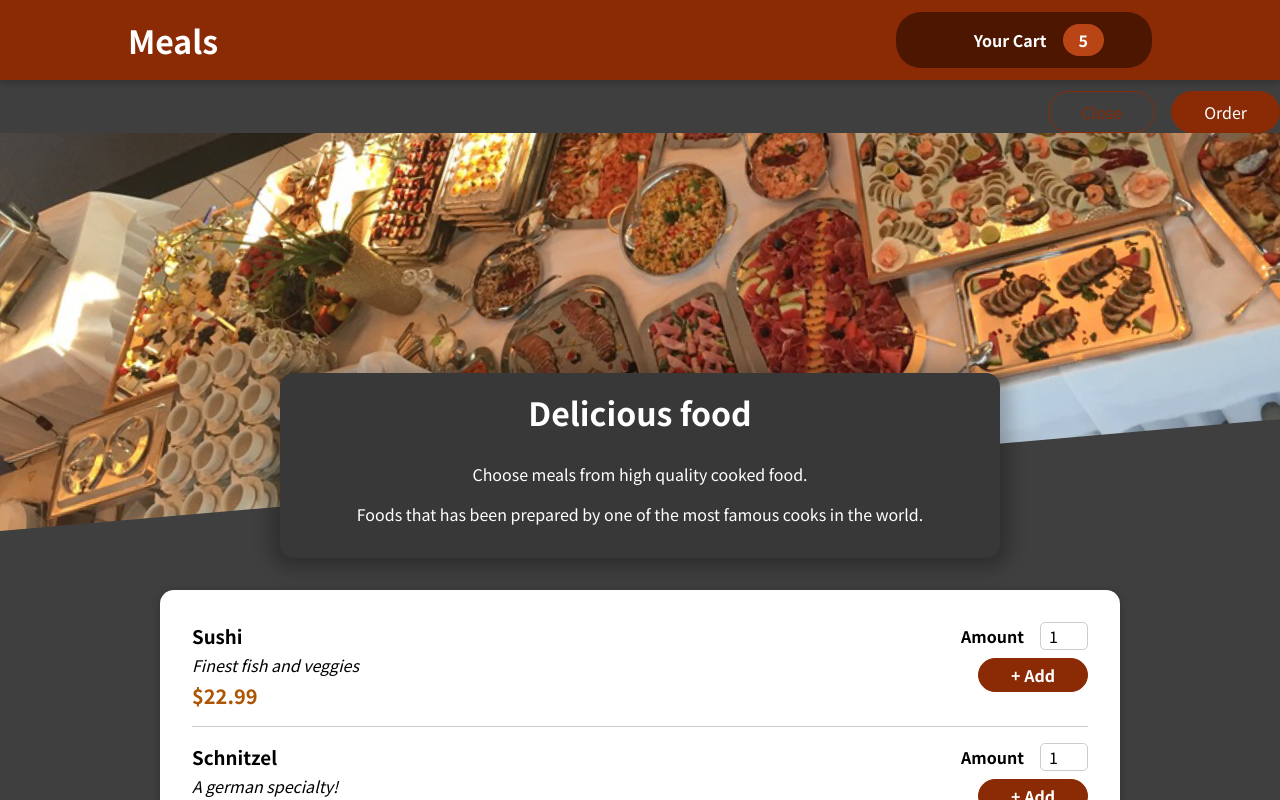
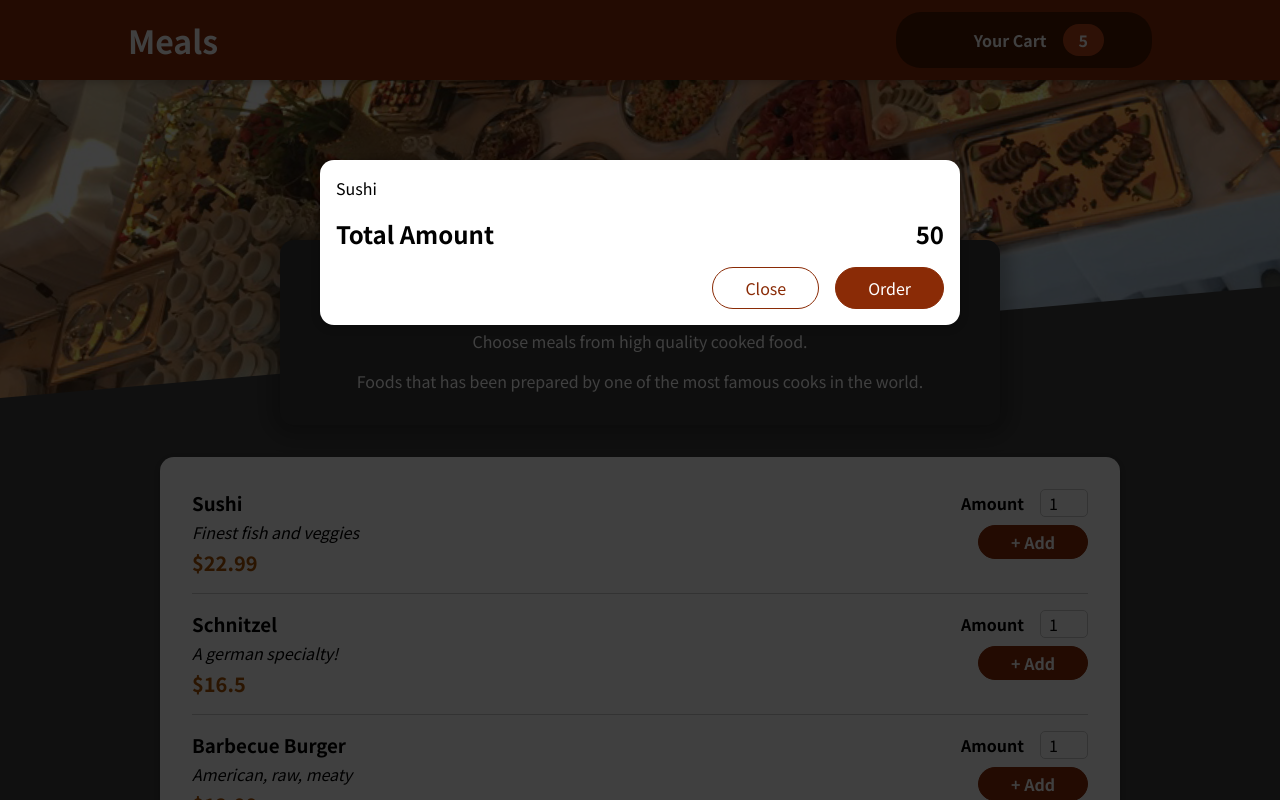
Before and after one commit to qur786/Food-Order, a React (Create React App) app: page / in a window 1280 px wide. Shown: the top 800 px of the page. Built offline with nearby package versions, Linux system fonts and the light colour scheme; some icons are missing.

Commit message:
feat: add CSS

```diff
--- /dev/null
+++ b/src/components/ModalBackdrop/index.module.css
@@ -0,0 +1,9 @@
+.backdrop {
+  position: fixed;
+  top: 0;
+  left: 0;
+  width: 100%;
+  height: 100vh;
+  z-index: 20;
+  background-color: rgba(0, 0, 0, 0.75);
+}
--- a/src/components/ModalBackdrop/index.tsx
+++ b/src/components/ModalBackdrop/index.tsx
@@ -1,3 +1,5 @@
+import classes from "./index.module.css";
+
 export function ModalBackdrop() {
-  return <div />;
+  return <div className={classes.backdrop} />;
 }
--- /dev/null
+++ b/src/components/ModalOverLays/index.module.css
@@ -0,0 +1,30 @@
+.modal {
+  position: fixed;
+  top: 20vh;
+  left: 5%;
+  width: 90%;
+  background-color: white;
+  padding: 1rem;
+  border-radius: 14px;
+  box-shadow: 0 2px 8px rgba(0, 0, 0, 0.25);
+  z-index: 30;
+  animation: slide-down 300ms ease-out forwards;
+}
+
+@media (min-width: 768px) {
+  .modal {
+    width: 40rem;
+    left: calc(50% - 20rem);
+  }
+}
+
+@keyframes slide-down {
+  from {
+    opacity: 0;
+    transform: translateY(-3rem);
+  }
+  to {
+    opacity: 1;
+    transform: translateY(0);
+  }
+}
--- a/src/components/ModalOverLays/index.tsx
+++ b/src/components/ModalOverLays/index.tsx
@@ -1,8 +1,9 @@
 import type { PropsWithChildren } from "react";
+import classes from "./index.module.css";
 
 export function ModalOverLays(props: PropsWithChildren) {
   return (
-    <div>
+    <div className={classes.modal}>
       <div>{props.children}</div>
     </div>
   );
```
